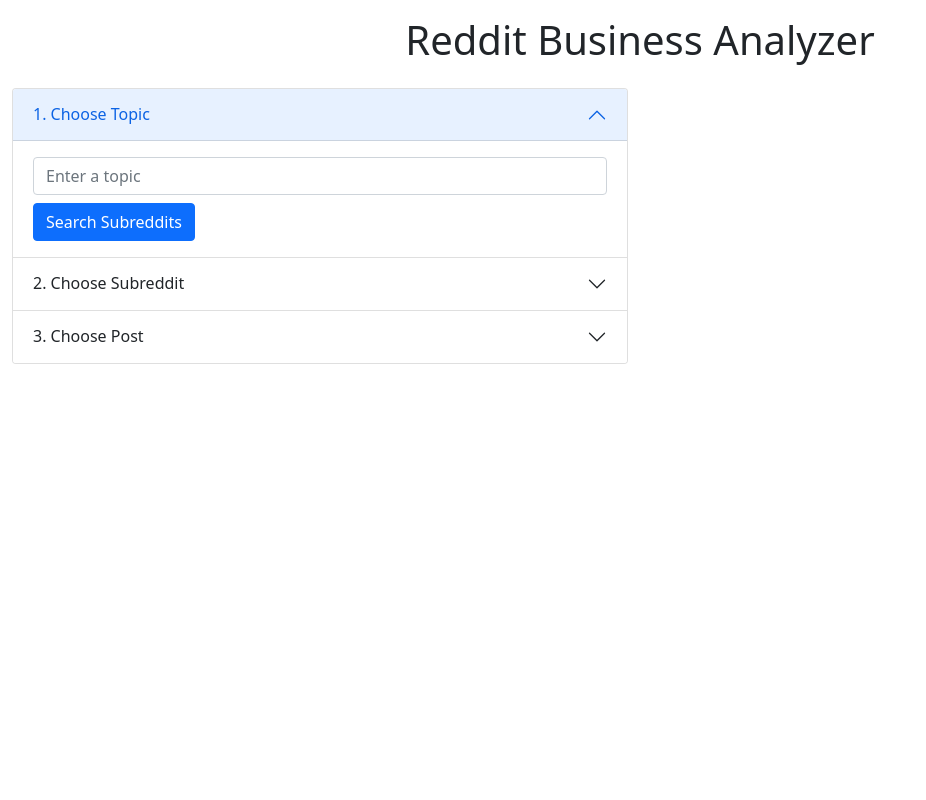
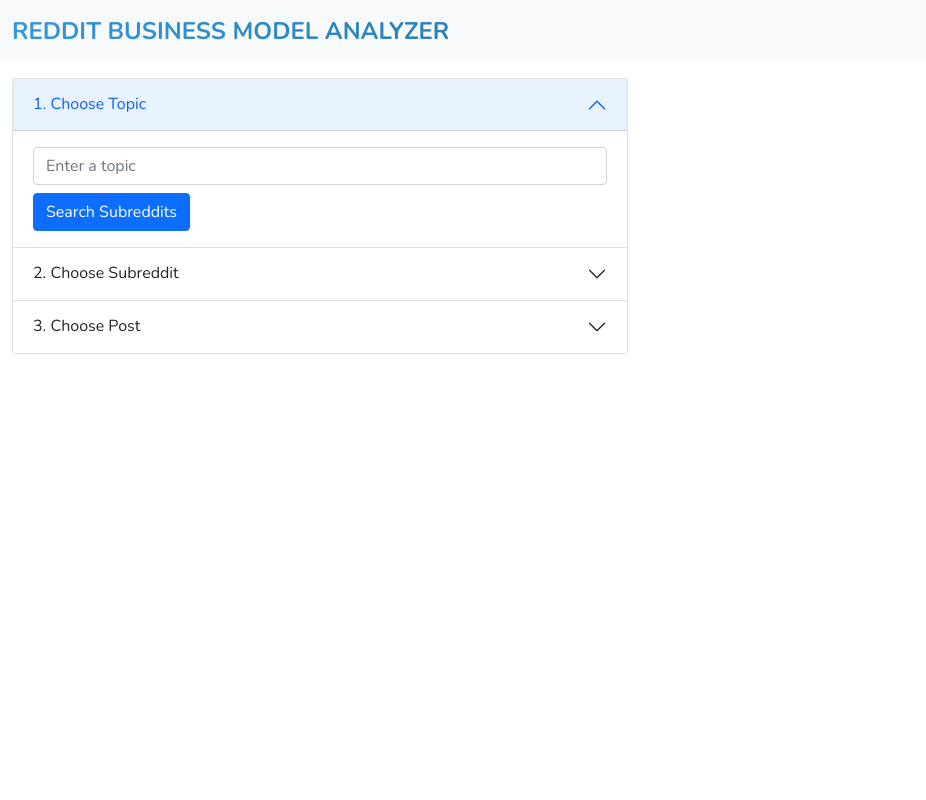
Before and after one commit to random-456/ranalyzer, a Flask app: page / in a window 1280 px wide. Shown: the whole page, without its empty margins (0-926 px from the left). Run offline with Flask 3, Linux system fonts and the light colour scheme.

Commit message:
Updated version

```diff
--- a/app.py
+++ b/app.py
@@ -1,12 +1,24 @@
-from flask import Flask, render_template, request, jsonify
+import os
+from flask import Flask, render_template, request, jsonify, session
 import praw
-import os
 from openai import OpenAI
 from dotenv import load_dotenv
+import mysql.connector
+from mysql.connector import Error
+import uuid
 
 load_dotenv()
 
 app = Flask(__name__)
+app.secret_key = os.getenv('FLASK_SECRET_KEY', 'fallback_secret_key')  # for session management
+
+# MySQL Configuration
+db_config = {
+    'host': os.getenv('MYSQL_HOST'),
+    'database': os.getenv('MYSQL_DBNAME'),
+    'user': os.getenv('MYSQL_USER'),
+    'password': os.getenv('MYSQL_PASSWORD')
+}
 
 reddit = praw.Reddit(
     client_id=os.getenv('REDDIT_CLIENT_ID'),
@@ -16,8 +28,36 @@
 
 openai_client = OpenAI(api_key=os.getenv('OPENAI_API_KEY'))
 
+def create_db_connection():
+    try:
+        connection = mysql.connector.connect(**db_config)
+        if connection.is_connected():
+            return connection
+    except Error as e:
+        print(f"Error while connecting to MySQL: {e}")
+    return None
+
+def save_analysis(user_id, topic, subreddit, post_id, post_title, analysis):
+    connection = create_db_connection()
+    if connection:
+        try:
+            cursor = connection.cursor()
+            query = """INSERT INTO analysis_results
+                       (user_id, topic, subreddit, post_id, post_title, analysis)
+                       VALUES (%s, %s, %s, %s, %s, %s)"""
+            cursor.execute(query, (user_id, topic, subreddit, post_id, post_title, analysis))
+            connection.commit()
+        except Error as e:
+            print(f"Error while saving analysis: {e}")
+        finally:
+            if connection.is_connected():
+                cursor.close()
+                connection.close()
+
 @app.route('/')
 def index():
+    if 'user_id' not in session:
+        session['user_id'] = str(uuid.uuid4())  # Generate a unique ID for the session
     return render_template('index.html')
 
 @app.route('/search_subreddits', methods=['POST'])
@@ -91,6 +131,10 @@
 @app.route('/analyze_post', methods=['POST'])
 def analyze_post():
     post_id = request.json['post_id']
+    topic = request.json.get('topic', '')
+    subreddit = request.json.get('subreddit', '')
+    user_id = session.get('user_id', 'anonymous')
+
     submission = reddit.submission(id=post_id)
 
     content = f"Title: {submission.title}\n\n"
@@ -108,7 +152,20 @@
     comments = [comment.body for comment in submission.comments.list()[:10]]
     full_content = content + "\n\nComments:\n" + "\n\n".join(comments)
 
-    system_message = """You are an assistant that analyzes reddit posts and their comments in order to detect and understand potential problems that people have and derive business models from it. I will provide the post title, content (which may be text, an image description, or a link), and the comments to you, and you need to evaluate if this is a potential problem which can be solved by a business model which can be launched by me. If it is not the case, you simply answer 'No potential business model detected'. You do not have to make up impractical ideas which make no sense but instead be strict and just refuse an answer if you do not see any potential business model. However, if you see a potential business model related to the content I provide you with, you will need to explain it very detailed."""
+    system_message = """You are an assistant that analyzes reddit posts and their comments to detect and understand potential problems that people have and derive business models from them. I will provide the post title, content (which may be text, an image description, or a link), and the comments to you.
+
+Your task is to:
+1. Evaluate if there is a potential problem or need expressed in the post or comments that could be addressed by a business model.
+2. If you detect a potential business opportunity, you MUST provide a detailed explanation of the business model idea. Include:
+   - The problem or need identified
+   - The proposed solution
+   - The target market
+   - Potential revenue streams
+   - Any challenges or considerations for implementing this business model
+
+If you do not see any viable business opportunity, respond with 'No potential business model detected' and briefly explain why.
+
+Remember, only suggest practical and ethical business ideas. Do not invent or assume information not present in the provided content."""
 
     completion = openai_client.chat.completions.create(
         model="gpt-3.5-turbo",
@@ -118,6 +175,10 @@
         ]
     )
     analysis = completion.choices[0].message.content
+
+    # Save the analysis to the database
+    save_analysis(user_id, topic, subreddit, post_id, submission.title, analysis)
+
     return jsonify({'analysis': analysis})
 
 if __name__ == '__main__':
--- a/requirements.txt
+++ b/requirements.txt
@@ -2,3 +2,4 @@
 praw
 python-dotenv
 openai
+uuid
--- a/static/script.js
+++ b/static/script.js
@@ -1,3 +1,5 @@
+let currentTopic = '';
+
 function showLoading(elementId) {
     document.getElementById(elementId).innerHTML = '<div class="d-flex justify-content-center"><div class="spinner-border" role="status"><span class="visually-hidden">Loading...</span></div></div>';
 }
@@ -23,6 +25,7 @@
 }
 
 function searchSubreddits() {
+    currentTopic = document.getElementById('topicInput').value;
     const topic = document.getElementById('topicInput').value;
     showLoading('subredditList');
     openAccordionItem('collapseSubreddit');
@@ -95,7 +98,7 @@
                         const button = document.createElement('button');
                         button.className = 'btn btn-outline-secondary item-button';
                         button.textContent = `[${postInfo.num_comments} comments] ${postInfo.title}`;
-                        button.onclick = () => analyzePost(post.id);
+                        button.onclick = () => analyzePost(post.id, currentTopic, subreddit);
                         categoryDiv.appendChild(button);
                         const reason = document.createElement('p');
                         reason.className = 'item-reason';
@@ -110,21 +113,32 @@
     .catch(error => showError('postList', 'Failed to fetch posts. Please try again.'));
 }
 
-function analyzePost(postId) {
+function analyzePost(postId, topic, subreddit) {
+    console.log(`Analyzing post: ${postId}, Topic: ${topic}, Subreddit: ${subreddit}`);
     showLoading('analysisResult');
-    closeAccordionItem('collapsePost');
 
     fetch('/analyze_post', {
         method: 'POST',
         headers: {
             'Content-Type': 'application/json',
         },
-        body: JSON.stringify({post_id: postId}),
+        body: JSON.stringify({
+            post_id: postId,
+            topic: topic,
+            subreddit: subreddit
+        }),
     })
-    .then(response => response.json())
+    .then(response => {
+        console.log('Response received:', response);
+        return response.json();
+    })
     .then(data => {
+        console.log('Analysis data:', data);
         const analysisResult = document.getElementById('analysisResult');
         analysisResult.innerHTML = '<h2 class="mb-3">Analysis:</h2><pre>' + data.analysis + '</pre>';
     })
-    .catch(error => showError('analysisResult', 'Failed to analyze post. Please try again.'));
+    .catch(error => {
+        console.error('Error during analysis:', error);
+        showError('analysisResult', 'Failed to analyze post. Please try again.');
+    });
 }
--- a/static/style.css
+++ b/static/style.css
@@ -1,3 +1,30 @@
+:root {
+    --primary-color: #3498db;
+    --secondary-color: #2980b9;
+    --background-color: #ffffff;
+    --text-color: #333333;
+}
+
+body {
+    font-family: 'Nunito', 'Helvetica Neue', 'Helvetica', sans-serif;
+    background-color: var(--background-color);
+    color: var(--text-color);
+}
+
+.logo-text {
+    font-weight: bold;
+    font-size: 24px;
+    background-image: linear-gradient(60deg, var(--primary-color), var(--secondary-color));
+    -webkit-background-clip: text;
+    color: transparent;
+    background-clip: text;
+    -webkit-text-fill-color: transparent;
+}
+
+.navbar {
+    background-color: var(--background-color);
+}
+
 .category {
     background-color: #f8f9fa;
     border-radius: 5px;
--- a/templates/index.html
+++ b/templates/index.html
@@ -1,17 +1,32 @@
 <!DOCTYPE html>
-<html lang="en">
+<html lang="en" class="h-100">
 <head>
     <meta charset="UTF-8">
     <meta name="viewport" content="width=device-width, initial-scale=1.0">
-    <title>Reddit Business Analyzer</title>
+    <title>Reddit Business Model Analyzer</title>
     <link href="https://cdn.jsdelivr.net/npm/bootstrap@5.1.3/dist/css/bootstrap.min.css" rel="stylesheet">
+    <link href="https://fonts.googleapis.com/css2?family=Nunito:wght@400;700&display=swap" rel="stylesheet">
     <link href="{{ url_for('static', filename='style.css') }}" rel="stylesheet">
 </head>
-<body>
-    <div class="container-fluid mt-3">
-        <h1 class="mb-4 text-center">Reddit Business Analyzer</h1>
+<body class="h-100 d-flex flex-column">
+    <nav class="navbar navbar-expand-lg navbar-light bg-light">
+        <div class="container-fluid">
+            <a class="navbar-brand" href="/">
+                <span class="logo-text">REDDIT BUSINESS MODEL ANALYZER</span>
+            </a>
+            <button class="navbar-toggler" type="button" data-bs-toggle="collapse" data-bs-target="#navbarNav" aria-controls="navbarNav" aria-expanded="false" aria-label="Toggle navigation">
+                <span class="navbar-toggler-icon"></span>
+            </button>
+            <div class="collapse navbar-collapse" id="navbarNav">
+                <ul class="navbar-nav ms-auto">
+                    <!-- Add your navbar items here if needed -->
+                </ul>
+            </div>
+        </div>
+    </nav>
 
-        <div class="row">
+    <div class="container-fluid mt-3 flex-grow-1">
+        <div class="row h-100">
             <div class="col-md-6">
                 <div class="accordion" id="analyzerAccordion">
                     <div class="accordion-item">
```
